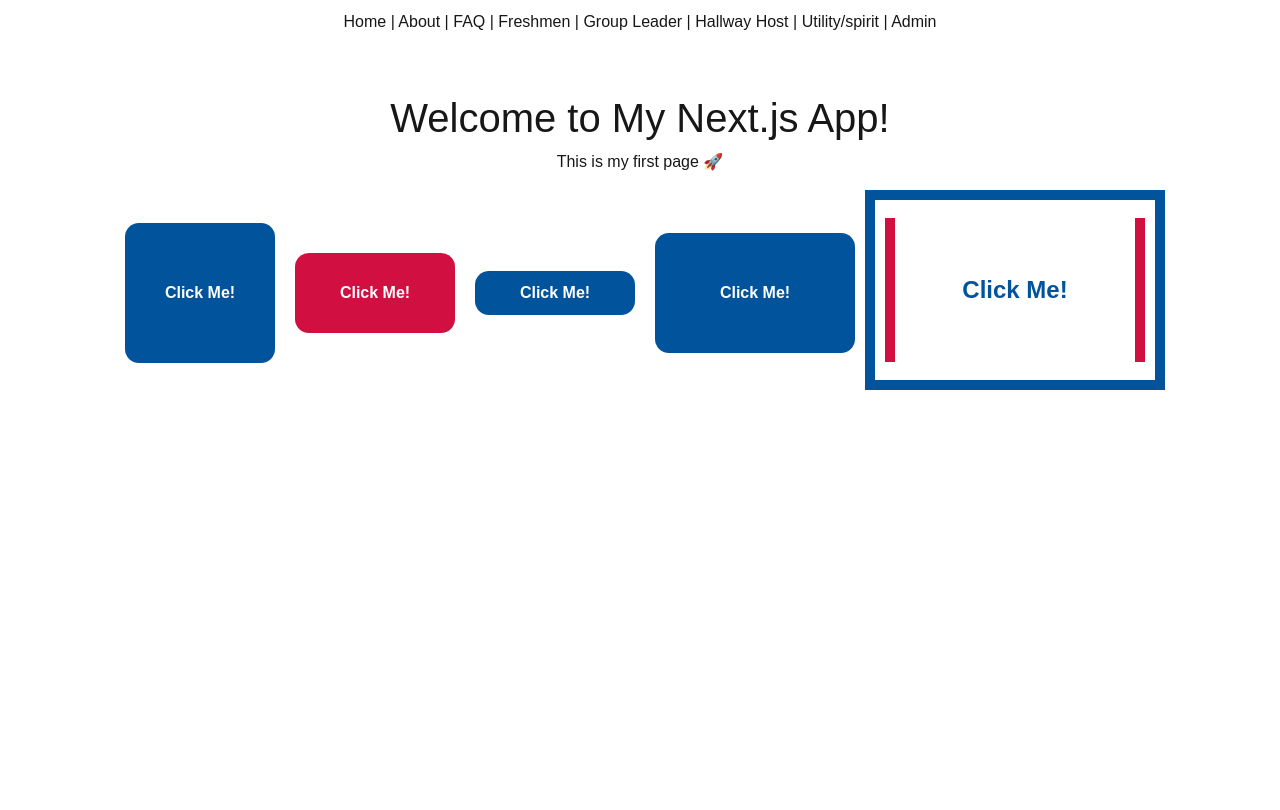
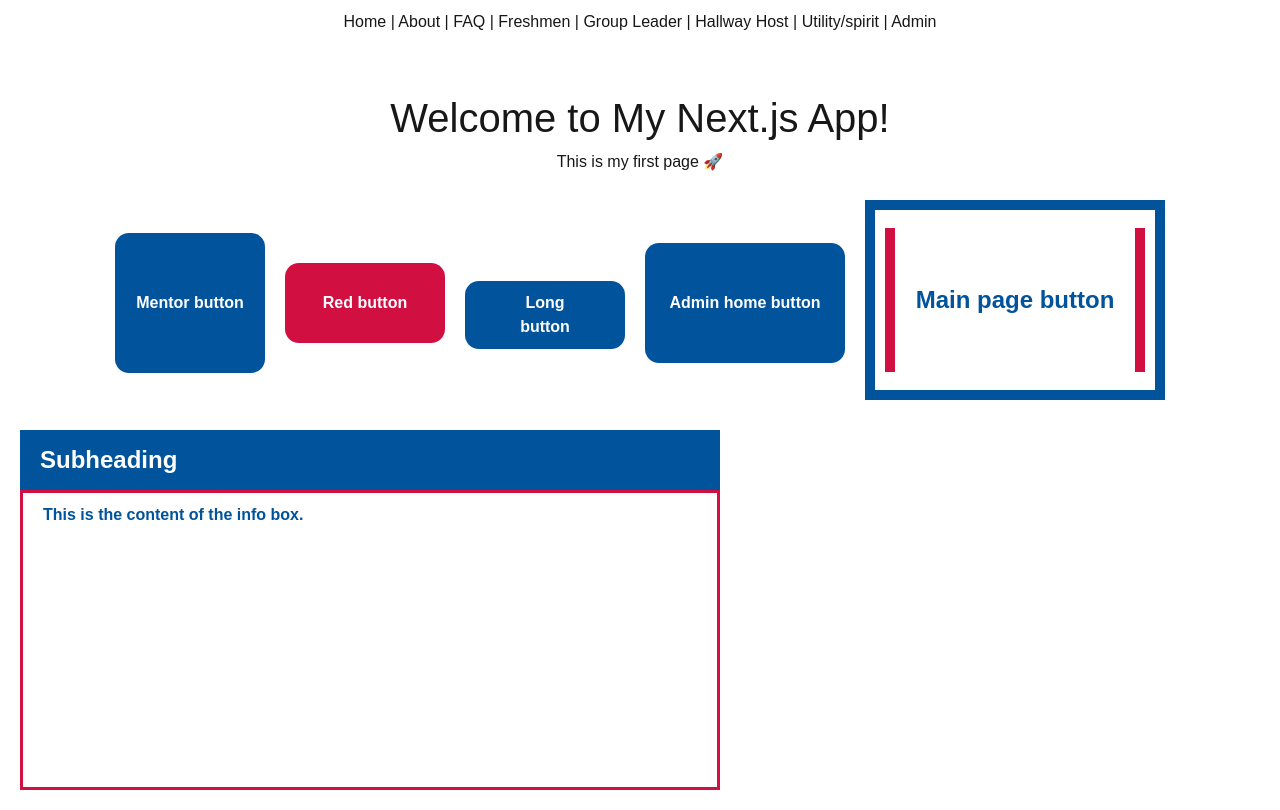
Before and after one commit to AvatarNit/royal_rumble_app, a Next.js app: page / in a window 1280 px wide. Built offline with nearby package versions, Linux system fonts and the light colour scheme.

Commit message:
Added info boc component

```diff
--- a/src/app/components/generalButtons.tsx
+++ b/src/app/components/generalButtons.tsx
@@ -24,6 +24,7 @@ export default function GeneralButtons({
     position: "relative" as const,
     textAlign: "center" as const,
     textDecoration: "none",
+    margin: "10px",
   };
 
   const redLineStyle = {
--- /dev/null
+++ b/src/app/components/infoBox.tsx
@@ -0,0 +1,50 @@
+"use client";
+
+import React from "react";
+
+export default function InfoBox({
+  headerText,
+  contentText,
+}: {
+  headerText: string;
+  contentText: string;
+}) {
+    const containerStyle = {
+    width: "700px",
+    margin: "20px",
+  };
+
+  const headerStyle = {
+    backgroundColor: "#01539c",
+    color: "white",
+    fontFamily: "Poppins, sans-serif",
+    fontWeight: "bold",
+    fontSize: "24px",
+    padding: "0 20px",
+    height: "60px",
+    display: "flex",
+    alignItems: "center",
+    justifyContent: "flex-start",
+  };
+
+  const contentStyle = {
+    backgroundColor: "white",
+    border: "3px solid #d10f41",
+    color: "#01539c",
+    fontFamily: "Poppins, sans-serif",
+    fontWeight: "bold",
+    fontSize: "16px",
+    padding: "10px 20px",
+    textAlign: "left" as const,
+    height: "300px",
+    display: "flex",
+    justifyContent: "flex-start",
+  };
+
+  return (
+    <div style={containerStyle}>
+      <div style={headerStyle}>{headerText}</div>
+      <div style={contentStyle}>{contentText}</div>
+    </div>
+  );
+}
--- a/src/app/page.tsx
+++ b/src/app/page.tsx
@@ -3,16 +3,18 @@ import AdminButtons from "./components/adminButtons";
 import LongButtons from "./components/longButtons";
 import RedButtons from "./components/redButtons";
 import GeneralButtons from "./components/generalButtons";
+import InfoBox from "./components/infoBox";
 export default function Home() {
   return (
     <main style={{ textAlign: "center", paddingTop: "50px" }}>
       <h1>Welcome to My Next.js App!</h1>
       <p>This is my first page 🚀</p>
-      <MentorButtons link="/about">Click Me!</MentorButtons>
-      <RedButtons link="/about">Click Me!</RedButtons>
-      <LongButtons link="/about">Click Me!</LongButtons>
-      <AdminButtons link="/about">Click Me!</AdminButtons>
-      <GeneralButtons link="/about">Click Me!</GeneralButtons>
+      <MentorButtons link="/about">Mentor button</MentorButtons>
+      <RedButtons link="/about">Red button</RedButtons>
+      <LongButtons link="/about">Long button</LongButtons>
+      <AdminButtons link="/about">Admin home button</AdminButtons>
+      <GeneralButtons link="/about">Main page button</GeneralButtons>
+      <InfoBox headerText="Subheading" contentText="This is the content of the info box." />
     </main>
   );
 }
```
